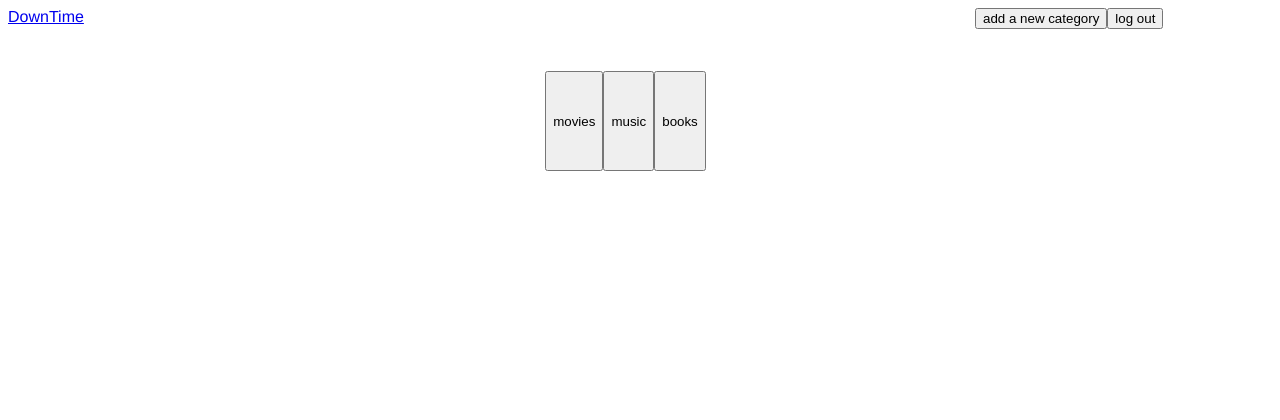
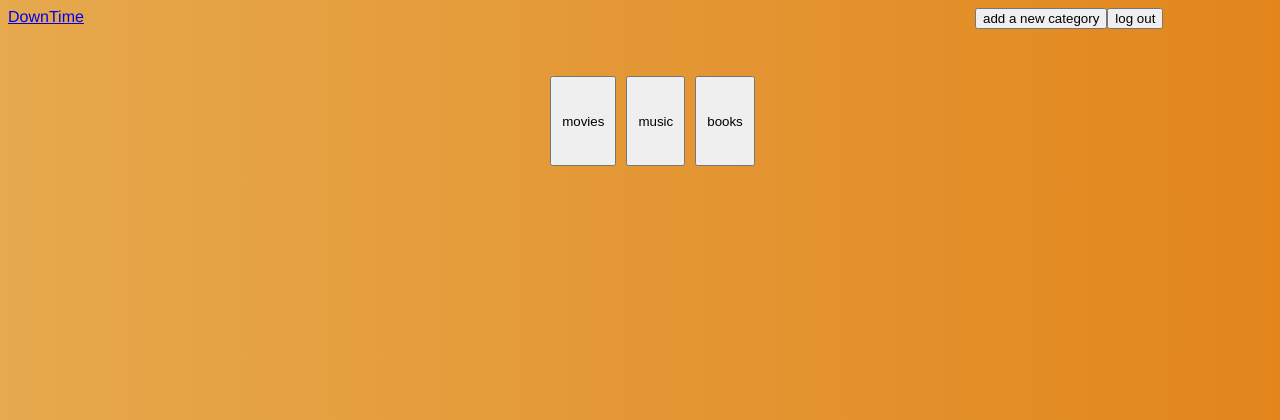
Before and after one commit to GSCrawley/downtime, a Django app: template Downtime/templates/pick-library.html in a window 1280 px wide. Shown: the top 420 px of the page. Run offline with Django 3.2, Linux system fonts and the light colour scheme; the template is opened without the code that fills it, so the values that code supplies are empty.

Commit message:
separated library buttons with margin

```diff
--- a/Downtime/static/css/music-library.css
+++ b/Downtime/static/css/music-library.css
@@ -22,6 +22,7 @@
 
 a {
   position: relative;
+
 }
 
 .button-section {
--- a/Downtime/static/css/pick-library.css
+++ b/Downtime/static/css/pick-library.css
@@ -1,4 +1,12 @@
 body {
+    background:  rgb(227, 167, 98); /* fallback for old browsers */
+    background: -webkit-linear-gradient(right, rgb(226, 134, 28), rgb(230, 169, 77));
+    background: -moz-linear-gradient(right,  rgb(226, 134, 28), rgb(230, 169, 77));
+    background: -o-linear-gradient(right, rgb(226, 134, 28),  rgb(230, 169, 77));
+    background: linear-gradient(to left, rgb(226, 134, 28), rgb(230, 169, 77));
+    -webkit-font-smoothing: antialiased;
+    -moz-osx-font-smoothing: grayscale;
+    object-position: center;
     display: flex;
     flex-direction: column;
     /* align-items: center; */
@@ -7,8 +15,8 @@ body {
     font-size: 1em;
     padding-top: 0px;
     /* position: fixed; */
-}
 
+  }
 .navbar {
     display: grid;
     grid-gap: 0;
@@ -37,6 +45,12 @@ body {
     font-size: 10px;
 }
 
+.movies, .music, .books {
+    padding: 10px;
+    padding-right: 10px;
+    margin: 5px;
+}
+
 .bottom {
     display: flex;
     flex-direction: row;
--- a/Downtime/templates/music-library.html
+++ b/Downtime/templates/music-library.html
@@ -29,7 +29,7 @@
         <a class="active" href="/home">My Music Library</a>
           <!-- <div class="" -->
           <div class="button-section">
-            <button class="menu-button" id="add-new">add a new category</a>
+            <button class="menu-button" id="add-new">add new music</a>
             <button class="menut-button" id="log-out">log out</a>
           </div>
       </div>
```
